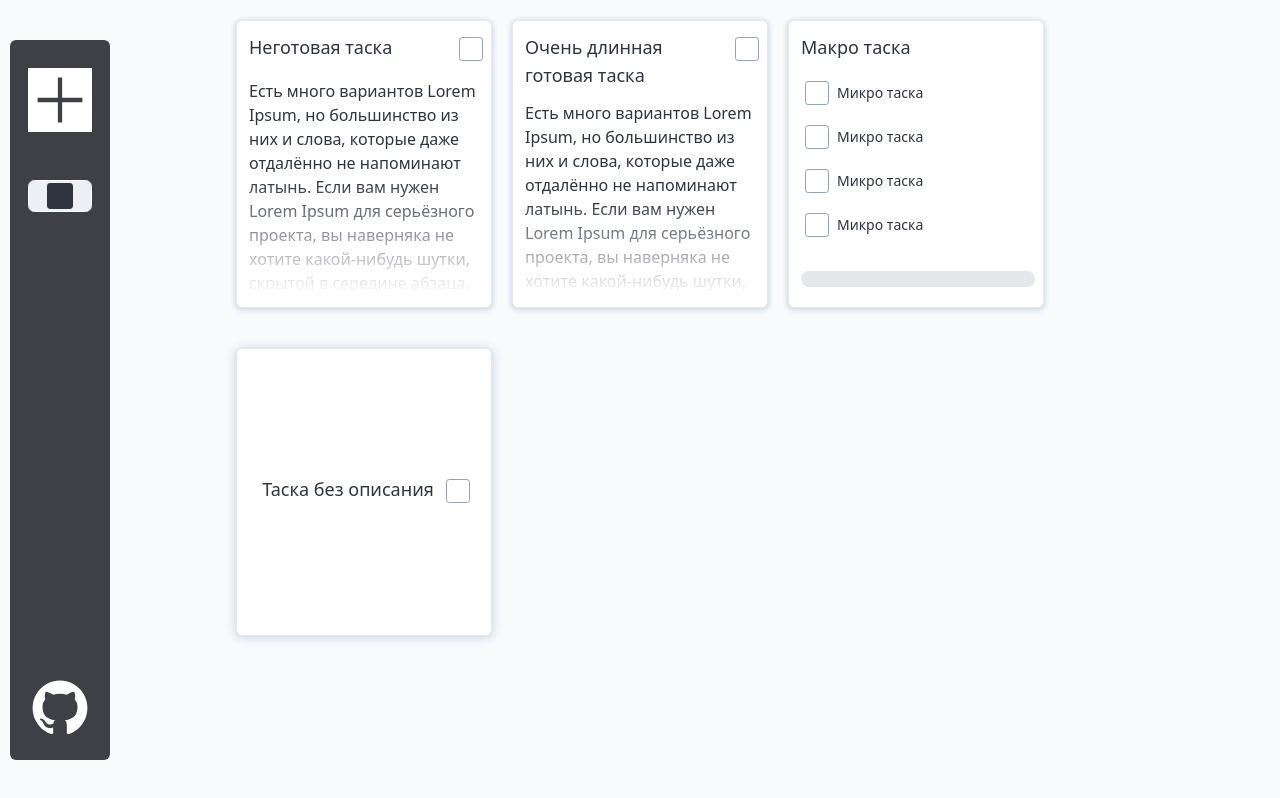
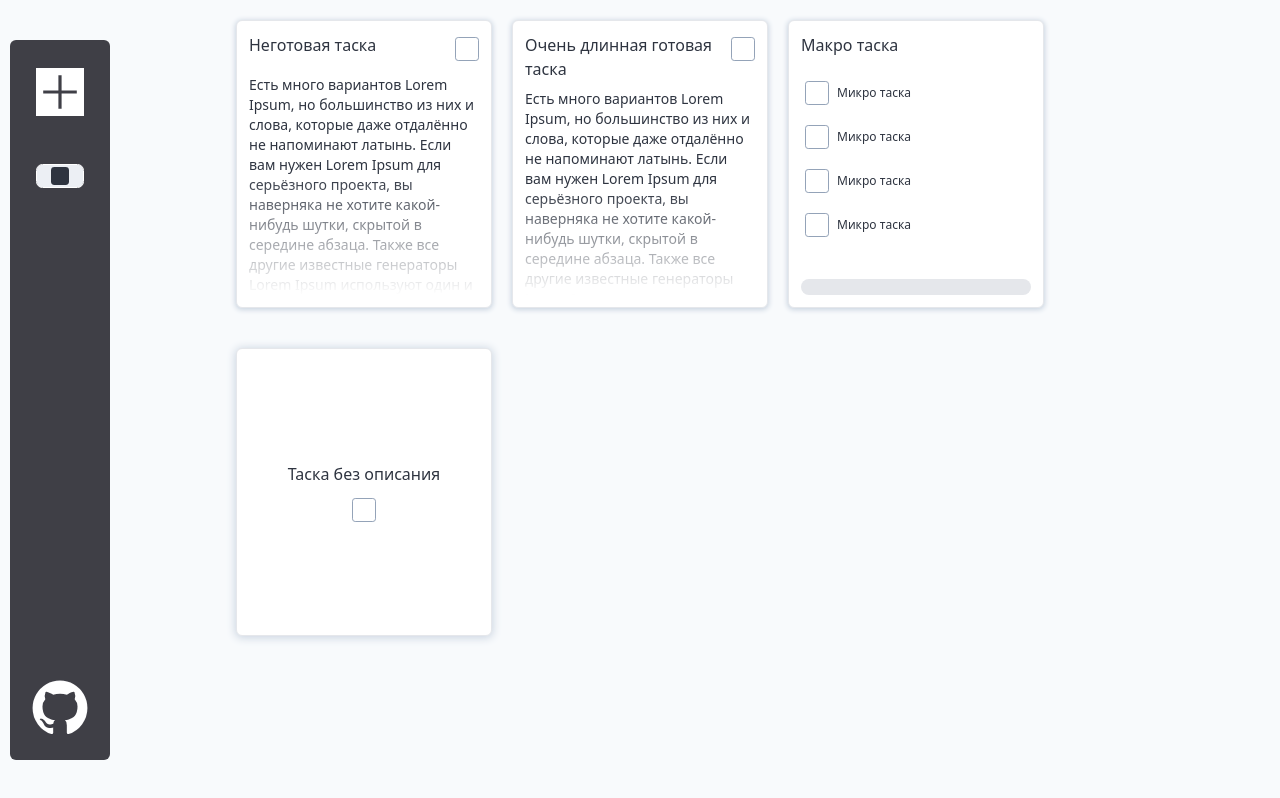
Before and after one commit to al-revenko/vtasks, a Vue app: page / in a window 1280 px wide. Built offline with nearby package versions, Linux system fonts and the light colour scheme.

Commit message:
Изменил размер шрифтов в TasksList TaskCard Правки css: MenuBar ModalWindow AngleBtn Добавил центрирование заголовка минимальной таски в TaskModal

```diff
--- a/src/components/MenuBar.vue
+++ b/src/components/MenuBar.vue
@@ -5,7 +5,7 @@
     lg:w-10/12 lg:h-[90dvh] w-full h-full
     lg:justify-self-center
     lg:rounded-md bg-zinc-700
-    sticky lg:top-[5%] top-0 z-50
+    sticky lg:top-[5%] top-0 z-20
     box-border
     `"
   >
@@ -19,13 +19,13 @@
       flex lg:flex-col items-center lg:gap-12
       `">
         <ToggleInput
-          :class="`lg:toggle-lg toggle-md lg:order-2`"
+          :class="`lg:toggle-md toggle-md lg:order-2`"
           :state-color="true"
           :triple="true"
           @change="emit('modeChange')"
           v-model="modeModel"
         />
-        <AddBtn :class="`lg:btn-lg btn-sm mx-auto `" :color="'white'" @click="() => (formModalIsShowModel = true)" />
+        <AddBtn :class="`lg:btn-md btn-sm mx-auto `" :color="'white'" @click="() => (formModalIsShowModel = true)" />
       </div>
       <RepoLink :class="`lg:h-16 lg:w-16 w-10 h-10`" />
     </div>
--- a/src/components/TaskCard.vue
+++ b/src/components/TaskCard.vue
@@ -2,10 +2,11 @@
   <template v-if="props.desc || hasTasks">
     <button
       data-id="TaskCard"
-      :class="`
+      :class="
+        `
         max-h-72
-        pt-3 pl-3 pr-2 pb-3
-        grid grid-cols-1 grid-rows-[max-content_1fr] gap-3
+        py-3 px-3
+        grid grid-cols-1 grid-rows-[max-content_1fr] gap-2
         transition-all ease-in duration-200
         bg-white border rounded-md shadow-[0px_1px_5px_1px]
         text-start
@@ -15,40 +16,44 @@
       @click="emit('click', props.id)"
     >
       <div :class="'flex items-start justify-between gap-3 max-w-full'">
-        <h3 :class="'text-lg font-medium break-words max-w-full'">{{ props.title }}</h3>
+        <h3 :class="'text-md font-medium break-words max-w-full'">{{ props.title }}</h3>
         <div :class="'pt-1'">
           <CheckboxInput @click.stop v-if="!hasTasks" v-model="isDoneModel" :size="'lg'" />
         </div>
       </div>
 
       <template v-if="macroTaskData && hasTasks">
-        <div :class="'pl-1 pr-5'">
+        <div :class="'pt-2 pl-1 pr-5'">
           <TasksList
-            :class="'flex gap-1 flex-col flex-wrap h-44 overflow-hidden'"
+            :class="`
+              h-44
+              flex flex-col flex-wrap gap-1
+              overflow-hidden
+            `"
             v-model="macroTaskData.tasks"
           />
         </div>
-        <div :class="'h-6 pb-2'">
+        <div :class="'h-4'">
           <ProgressBar :percentage="donePercentage" :title="donePercentage + '%'" />
         </div>
       </template>
-
       <template v-else>
         <div :class="'fade max-w-full h-full break-words overflow-hidden'">
-          <p v-if="props.desc">
+          <p :class="`text-sm`" v-if="props.desc">
             {{ props.desc }}
           </p>
         </div>
       </template>
     </button>
   </template>
+
   <template v-else>
     <button
       data-id="TaskCard"
       :href="'/'"
       :class="
         `flex justify-center items-center
-        h-72 w-64 pt-3 pl-3 pr-2 pb-3
+        h-72 w-64 py-3 px-3
         transition-all ease-in duration-200
         bg-white border rounded-md shadow-[0px_1px_8px_1px]
         overflow-hidden
@@ -56,11 +61,9 @@
       "
       @click="emit('click', props.id)"
     >
-      <div :class="'flex items-start justify-between gap-3 max-w-full'">
-        <h3 :class="'text-lg font-medium break-words max-w-full h-max'">{{ props.title }}</h3>
-        <div :class="'pt-1'">
-          <CheckboxInput @click.stop v-if="!hasTasks" v-model="isDoneModel" :size="'lg'" />
-        </div>
+      <div :class="'flex flex-col gap-3 justify-center items-center max-w-full'">
+        <h3 :class="'text-md font-medium break-words h-max max-w-56'">{{ props.title }}</h3>
+        <CheckboxInput @click.stop v-if="!hasTasks" v-model="isDoneModel" :size="'lg'" />
       </div>
     </button>
   </template>
--- a/src/components/TaskModal.vue
+++ b/src/components/TaskModal.vue
@@ -19,13 +19,20 @@
         />
       </div>
     </template>
-    <div :class="'flex flex-col w-[750px] max-h-[450px] overflow-hidden'">
+    <div
+      :class="`
+        md:w-[750px] md:max-h-[450px] w-full h-full
+        flex flex-col
+      `"
+    >
       <template v-if="hasTasks">
         <div :class="'pt-5'">
           <TasksList v-model="macroTaskDataModel.tasks" :class="'grid grid-cols-4 gap-2'" />
         </div>
       </template>
-      <p :class="'text-slate-600 pt-5 pr-8 break-words max-w-full'" v-if="props.desc">{{ desc }}</p>
+      <p :class="'text-slate-600 pt-5 pr-8 break-words w-full h-full'" v-if="props.desc">
+        {{ desc }}
+      </p>
       <AngleBtn :color="'red'" @click="callbacks.onDelete">
         <TrashCanSVG :class="'fill-white w-4 h-4'" />
       </AngleBtn>
@@ -39,7 +46,7 @@
         @click="() => (isShowModel = false)"
       />
     </template>
-    <div :class="'flex m-10 gap-2 items-center'">
+    <div :class="'flex m-10 gap-2 items-center justify-center'">
       <CheckboxInput
         v-model="isDoneModel"
         @change="(value: boolean) => emit('statusChange', { id: props.id, status: value })"
--- a/src/components/TasksList.vue
+++ b/src/components/TasksList.vue
@@ -9,7 +9,7 @@
             v-model="task.isDone"
             :size="'xs'"
           />
-        <span :class="'text-sm'">{{ task.title }}</span>
+        <span :class="'text-xs max-w-[85%] break-words'">{{ task.title }}</span>
       </div>
     </li>
   </ul>
--- a/src/components/ui/AngleBtn.vue
+++ b/src/components/ui/AngleBtn.vue
@@ -4,7 +4,7 @@
     :type="props.type"
     :class="
       style +
-      ' absolute cursor-pointer transition-colors ease-in duration-100 bottom-[-6px] right-[-26px] w-0 h-0 rotate-[135deg]  border-l-[40px] border-l-transparent border-b-[40px]  border-r-[40px] border-r-transparent'
+      ' absolute cursor-pointer transition-colors ease-in duration-100 bottom-[-7px] right-[-27px] w-0 h-0 rotate-[135deg]  border-l-[40px] border-l-transparent border-b-[40px]  border-r-[40px] border-r-transparent'
     "
     @click="emit('click', $event)"
   >
--- a/src/components/ui/ModalWindow.vue
+++ b/src/components/ui/ModalWindow.vue
@@ -2,10 +2,9 @@
   <div
     data-id="ModalWindow"
     :class="`
-      h-screen w-screen
-      pt-12
+      h-dvh w-dvw
       flex items-center justify-center
-      fixed left-0 top-0
+      fixed left-0 top-0 z-50
       backdrop-blur-sm
     `"
     v-show="isShowModel ? true : ''"
@@ -16,7 +15,7 @@
         md:min-h-52 md:min-w-72 md:h-auto md:w-auto
         p-4
         relative
-        bg-white border rounded-md drop-shadow-lg
+        bg-white border md:rounded-md drop-shadow-lg
       `"
     >
       <div :class="'flex justify-between gap-2 items-center'">
```
